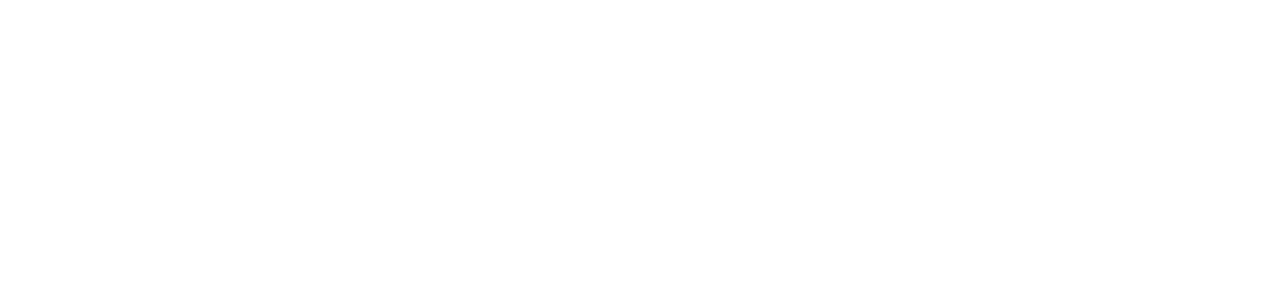
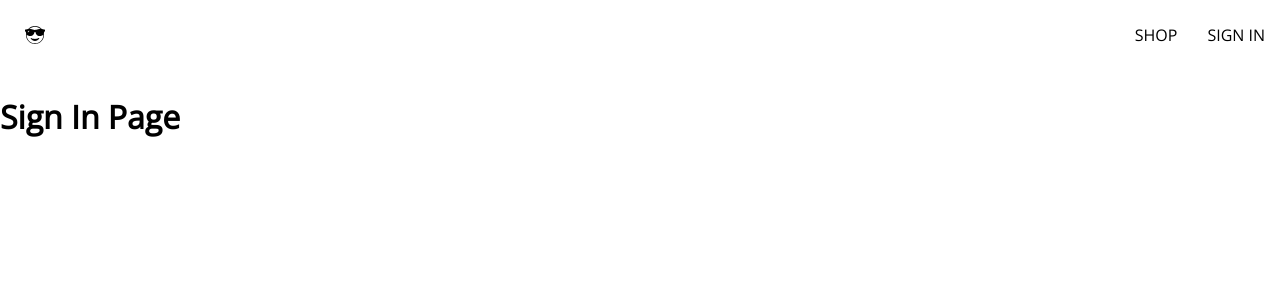
Before and after one commit to mwongkee/mw-clothing, a React (Create React App) app in the folder mw-clothing/: page /sign-in in a window 1280 px wide. Before the commit this address had no page. Shown: the top 300 px of the page. Built offline with nearby package versions, Linux system fonts and the light colour scheme.

Commit message:
add sign in button and install firebase

```diff
--- a/mw-clothing/package.json
+++ b/mw-clothing/package.json
@@ -6,6 +6,7 @@
     "@testing-library/jest-dom": "^5.16.5",
     "@testing-library/react": "^13.4.0",
     "@testing-library/user-event": "^13.5.0",
+    "firebase": "^9.12.1",
     "react": "^18.2.0",
     "react-dom": "^18.2.0",
     "react-router-dom": "^6.4.2",
--- a/mw-clothing/src/App.js
+++ b/mw-clothing/src/App.js
@@ -1,6 +1,7 @@
 import { Routes, Route } from 'react-router-dom';
 import Home from './routes/home/home.component';
 import Navigation from './routes/navigation/navigation.component';
+import SignIn from './routes/sign-in/sign-in.component';
 
 const Shop = () => {
   return <h1>I am the shop page</h1>;
@@ -13,6 +14,7 @@
       <Route path='/' element={<Navigation />}>
         <Route index element={<Home />} />
         <Route path='shop' element={<Shop />} />
+        <Route path='sign-in' element={<SignIn />} />
       </Route>
     </Routes>
   );
--- a/mw-clothing/src/routes/navigation/navigation.component.jsx
+++ b/mw-clothing/src/routes/navigation/navigation.component.jsx
@@ -14,6 +14,9 @@
           <Link className='nav-link' to='/shop'>
             SHOP
           </Link>
+          <Link className='nav-link' to='/sign-in'>
+            SIGN IN
+          </Link>
         </div>
       </div>
       <Outlet />
--- /dev/null
+++ b/mw-clothing/src/routes/sign-in/sign-in.component.jsx
@@ -0,0 +1,9 @@
+const SignIn = () => {
+  return (
+    <div>
+      <h1>Sign In Page</h1>
+    </div>
+  )
+}
+
+export default SignIn;
```
Also changed, not shown: 1 other file (tests, documents, lock files or other folders).
